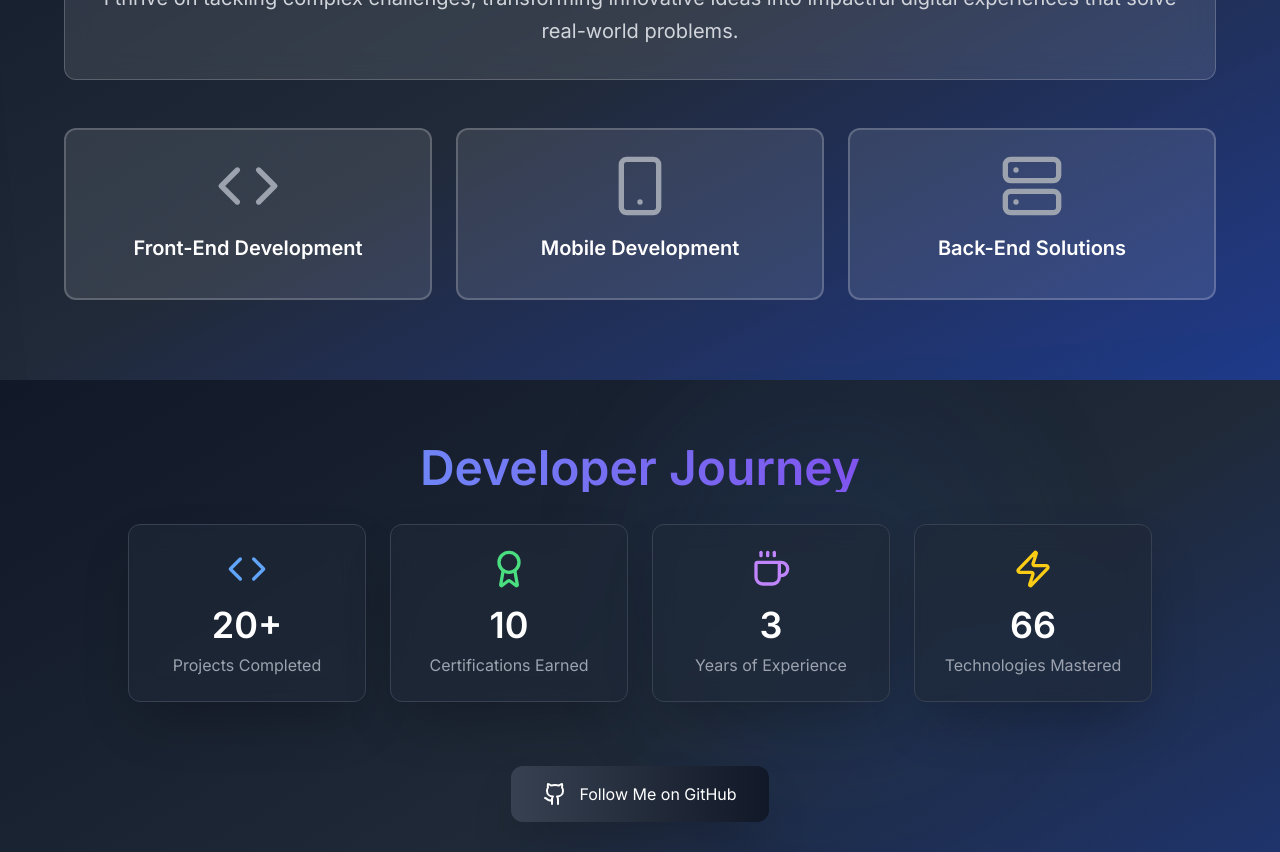
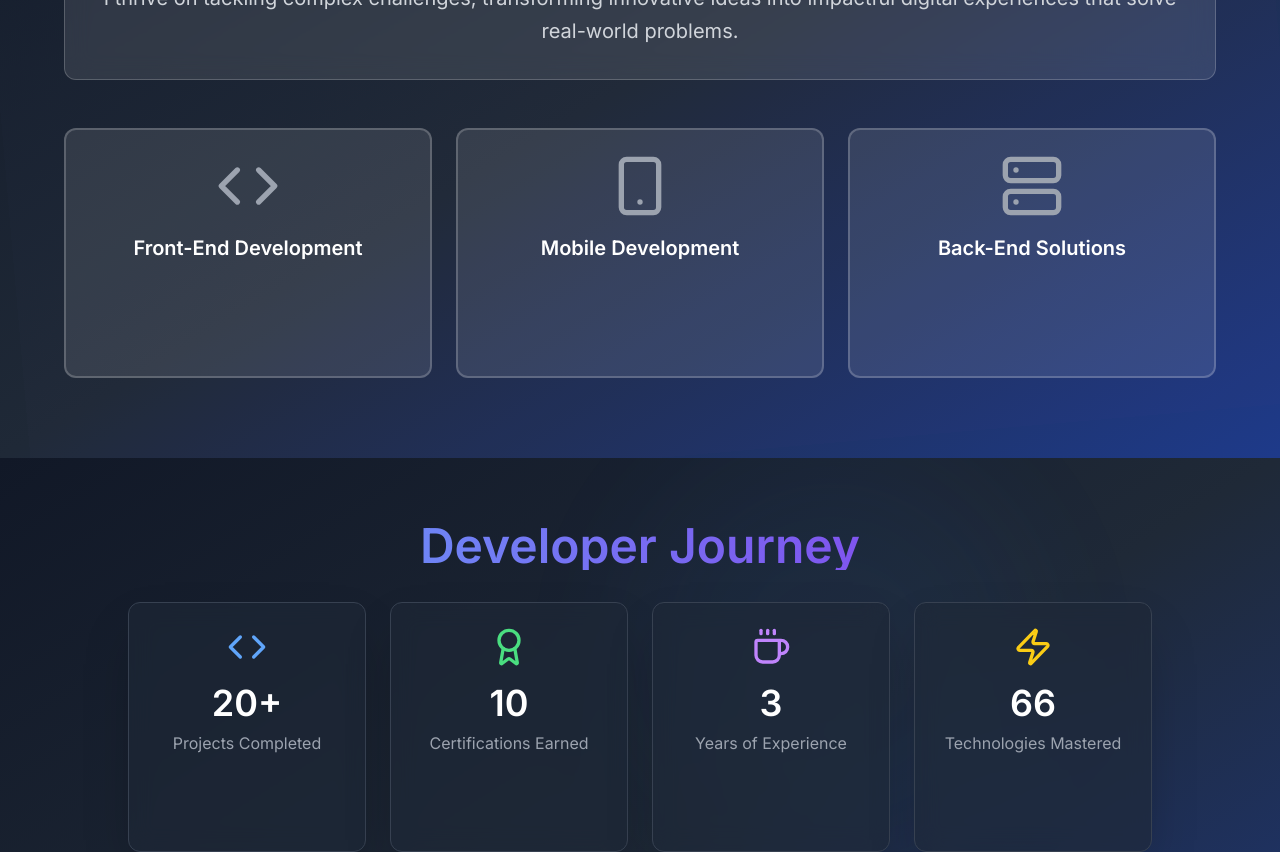
Before and after one commit to Cod-e-Codes/my-portfolio, a React (Vite) app: page / in a window 1280 px wide. Shown: the part 1100-1952 px from the top of the page. Built offline with nearby package versions, Linux system fonts and the light colour scheme; no server answers.

Commit message:
fix animation layout issues

```diff
--- a/src/components/About.tsx
+++ b/src/components/About.tsx
@@ -87,32 +87,36 @@ const About: React.FC = () => {
                             onHoverStart={() => setActiveSkill(skill.title)}
                             onHoverEnd={() => setActiveSkill(null)}
                             className={`
-                                relative p-6 rounded-xl border-2 text-center transition-all duration-300 ${activeSkill === skill.title
+                relative p-6 rounded-xl border-2 text-center transition-all duration-300 ${activeSkill === skill.title
                                     ? 'bg-blue-900/50 border-blue-500 scale-105'
-                                    : 'bg-white/10 border-white/20 hover:bg-white/20'}
-                            `}
+                                    : 'bg-white/10 border-white/20 hover:bg-white/20'
+                                }
+            `}
+                            style={{ minHeight: '250px' }} // Ensures the cards have a consistent height
                         >
                             <div className="flex justify-center mb-4">
                                 <skill.icon
-                                    className={`
-                                        w-16 h-16 ${activeSkill === skill.title
-                                            ? 'text-blue-400'
-                                            : 'text-gray-400'}
-                                    `}
+                                    className={`w-16 h-16 ${activeSkill === skill.title
+                                        ? 'text-blue-400'
+                                        : 'text-gray-400'
+                                        }`}
                                 />
                             </div>
-                            <h3 className="text-xl font-bold mb-3 text-white">
-                                {skill.title}
-                            </h3>
-                            {activeSkill === skill.title && (
+                            <h3 className="text-xl font-bold mb-3 text-white">{skill.title}</h3>
+                            <div
+                                className="overflow-hidden transition-opacity duration-300"
+                                style={{ height: '60px' }} // Reserve space for the description
+                            >
                                 <motion.p
                                     initial={{ opacity: 0 }}
-                                    animate={{ opacity: 1 }}
+                                    animate={{
+                                        opacity: activeSkill === skill.title ? 1 : 0
+                                    }}
                                     className="text-sm text-gray-300"
                                 >
                                     {skill.description}
                                 </motion.p>
-                            )}
+                            </div>
                         </motion.div>
                     ))}
                 </div>
--- a/src/components/Stats.tsx
+++ b/src/components/Stats.tsx
@@ -159,7 +159,7 @@ const Stats: React.FC = () => {
                             key={index}
                             className="bg-gray-800/60 backdrop-blur-md border border-gray-700 rounded-xl p-6 text-center group hover:scale-105 transition-transform duration-300 shadow-2xl"
                             variants={itemVariants}
-                            whileHover={{ scale: 1.05 }}
+                            style={{ minHeight: '250px' }} // Ensure consistent card height
                         >
                             <div className="flex justify-center mb-4">
                                 {stat.icon}
@@ -170,9 +170,19 @@ const Stats: React.FC = () => {
                                     : stat.value}
                             </span>
                             <span className="text-gray-400 block">{stat.label}</span>
-                            <span className="text-xs text-gray-500 mt-2 hidden group-hover:block">
-                                {stat.description}
-                            </span>
+                            <div
+                                className="mt-2"
+                                style={{ height: '20px' }} // Reserve space for description
+                            >
+                                <span
+                                    className={`text-xs text-gray-500 block transition-opacity duration-300 ${stat.description ? 'opacity-100' : 'opacity-0'
+                                        }`}
+                                >
+                                    <div className="group-hover:opacity-100 opacity-0 transition-opacity duration-300">
+                                        {stat.description}
+                                    </div>
+                                </span>
+                            </div>
                         </motion.div>
                     ))}
                 </motion.div>
```
